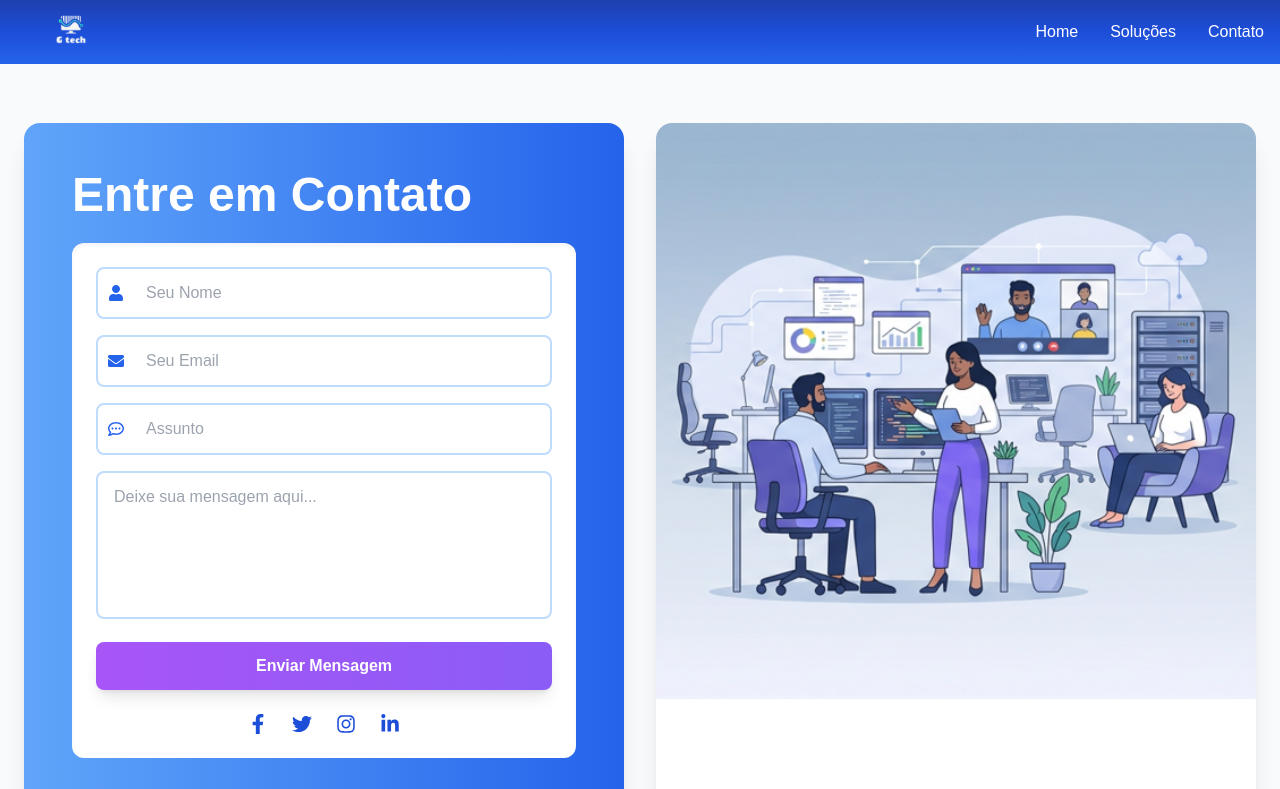
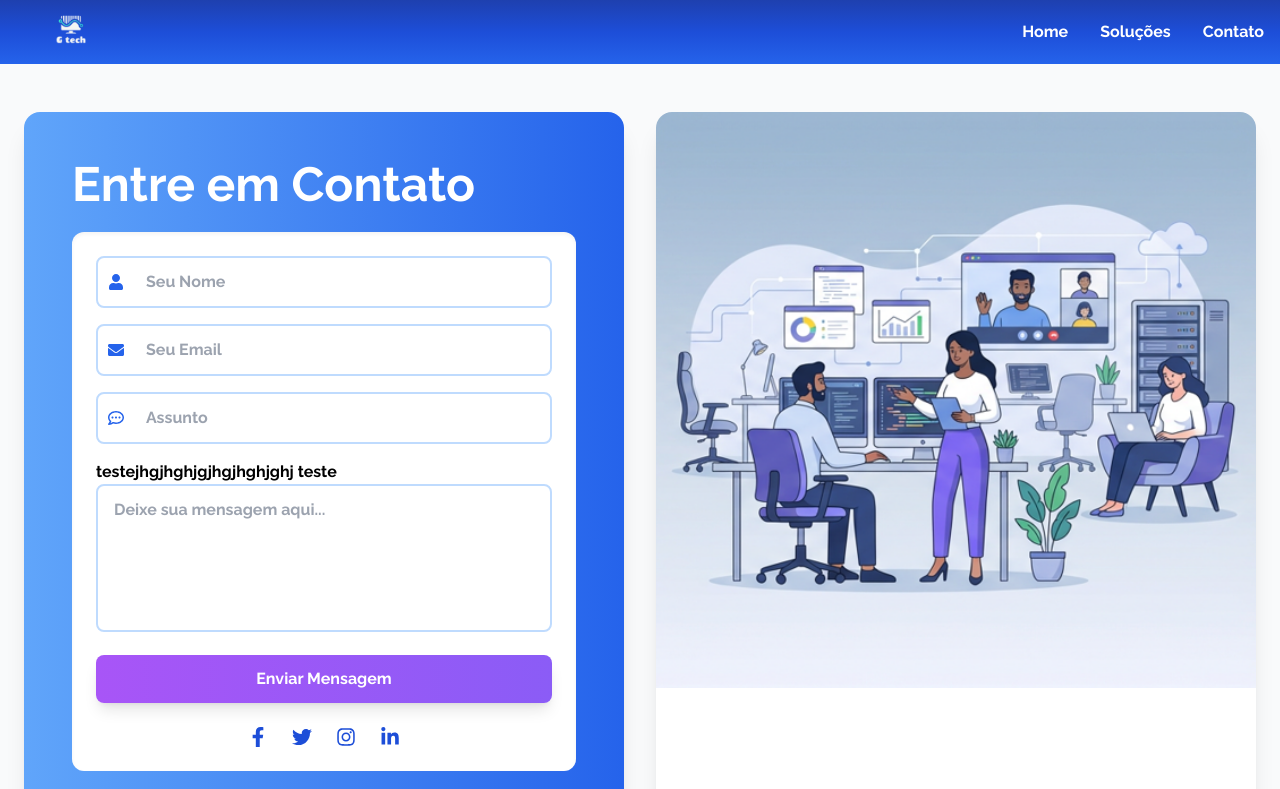
Before and after one commit to GabrielVieira-Code/gtech_portifolio, a Next.js app: page /pages/contact in a window 1280 px wide. Shown: the top 789 px of the page. Built offline with nearby package versions, Linux system fonts and the light colour scheme.

Commit message:
chore: backup antes da integração SNS

```diff
--- a/app/globals.css
+++ b/app/globals.css
@@ -30,10 +30,10 @@ body {
       )
       rgb(var(--background-start-rgb));
       background-color: rgb(206, 230, 246);
-      font-family: 'Nunito', sans-serif;
+      font-family: 'Raleway', sans-serif;
 }
 h1, h2, h3, h4, h5, h6, p, a, span, div {
-  font-family: 'Nunito', sans-serif;
+  font-family: 'Raleway', sans-serif;
 }
 
 @layer utilities {
--- a/app/layout.tsx
+++ b/app/layout.tsx
@@ -1,8 +1,8 @@
 import type { Metadata } from "next";
-import { Inter } from "next/font/google";
+import { Raleway } from "next/font/google";
 import "./globals.css";
 
-const inter = Inter({ subsets: ["latin"] });
+const raleway = Raleway({ subsets: ["latin"], weight: ["700"] });
 
 export const metadata: Metadata = {
   title: "Create Next App",
@@ -16,7 +16,7 @@ export default function RootLayout({
 }>) {
   return (
     <html lang="pt-br">
-      <body className={inter.className}>{children}</body>
+      <body className={raleway.className}>{children}</body>
     </html>
   );
 }
--- a/app/pages/cases/page.tsx
+++ b/app/pages/cases/page.tsx
@@ -116,9 +116,9 @@ export default function Cases() {
               </div>
 
               {/* Right image */}
-              <div className="md:col-span-6 relative p-6 md:p-8 bg-white/0 flex items-center justify-center h-full">
-                <Link href={active.repo} target="_blank" className="block rounded-lg overflow-hidden shadow-2xl max-w-full">
-                  <Image src={active.image} alt={active.title} width={2000} height={1250} className="w-full max-w-[1200px] lg:max-w-[1400px] h-auto object-contain hidden md:block" />
+              <div className="md:col-span-6 relative p-2 md:p-4 bg-white/0 flex items-center justify-center h-full">
+                <Link href={active.repo} target="_blank" className="block rounded-lg overflow-hidden shadow-2xl w-full">
+                  <Image src={active.image} alt={active.title} width={2000} height={1250} className="w-full h-auto object-contain hidden md:block" />
                   {/* show larger image on mobile */}
                   <Image src={active.image} alt={active.title} width={1200} height={800} className="w-11/12 h-auto object-contain md:hidden" />
                 </Link>
--- a/app/pages/contact/page.tsx
+++ b/app/pages/contact/page.tsx
@@ -59,7 +59,7 @@ export default function Contact() {
                         value={name}
                         onChange={(e) => setName(e.target.value)}
                         placeholder="Seu Nome"
-                        className="w-full pl-12 pr-4 py-3 rounded-lg border-2 border-blue-200 focus:border-blue-400 outline-none"
+                        className="w-full pl-12 pr-4 py-3 rounded-lg border-2 border-blue-200 focus:border-blue-400 outline-none text-gray-900"
                       />
                     </div>
 
@@ -72,7 +72,7 @@ export default function Contact() {
                         value={email}
                         onChange={(e) => setEmail(e.target.value)}
                         placeholder="Seu Email"
-                        className="w-full pl-12 pr-4 py-3 rounded-lg border-2 border-blue-200 focus:border-blue-400 outline-none"
+                        className="w-full pl-12 pr-4 py-3 rounded-lg border-2 border-blue-200 focus:border-blue-400 outline-none text-gray-900"
                       />
                     </div>
 
@@ -83,11 +83,12 @@ export default function Contact() {
                         value={subject}
                         onChange={(e) => setSubject(e.target.value)}
                         placeholder="Assunto"
-                        className="w-full pl-12 pr-4 py-3 rounded-lg border-2 border-blue-200 focus:border-blue-400 outline-none"
+                        className="w-full pl-12 pr-4 py-3 rounded-lg border-2 border-blue-200 focus:border-blue-400 outline-none text-gray-900"
                       />
                     </div>
 
                     <div className="relative">
+                    <a href="https://www.youtube.com/">testejhgjhghjgjhgjhghjghj teste</a>
                       <label className="sr-only">Mensagem</label>
                       <textarea
                         required
@@ -95,7 +96,7 @@ export default function Contact() {
                         value={message}
                         onChange={(e) => setMessage(e.target.value)}
                         placeholder="Deixe sua mensagem aqui..."
-                        className="w-full pl-4 pr-4 py-3 rounded-lg border-2 border-blue-200 focus:border-blue-400 outline-none resize-none"
+                        className="w-full pl-4 pr-4 py-3 rounded-lg border-2 border-blue-200 focus:border-blue-400 outline-none resize-none text-gray-900"
                       />
                     </div>
 
```
